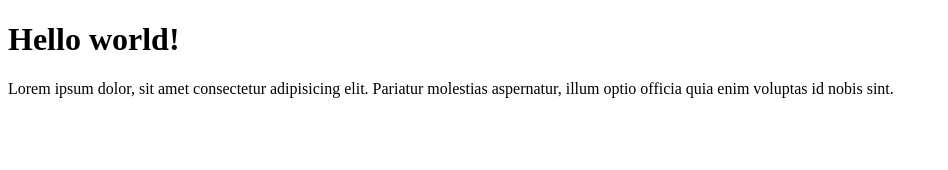
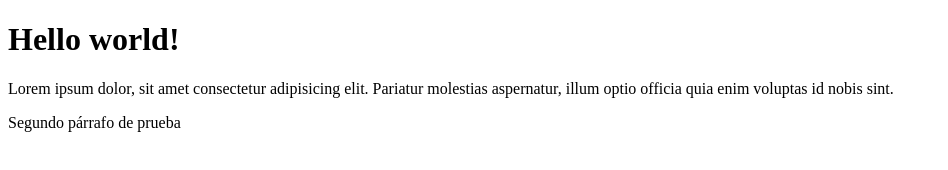
Before and after one commit to SergioXR23/curso-git, a plain HTML site: page index.html in a window 1280 px wide. Shown: the whole page, without its empty margins (0-948 px from the left). Drawn offline with Linux system fonts and the light colour scheme.

Commit message:
segundo párrafo

```diff
--- a/index.html
+++ b/index.html
@@ -9,5 +9,7 @@
     <h1>Hello world!</h1>
     <p>Lorem ipsum dolor, sit amet consectetur adipisicing elit. Pariatur molestias aspernatur, illum optio officia quia
         enim voluptas id nobis sint.</p>
+
+    <p>Segundo párrafo de prueba</p>
 </body>
 </html>
```
